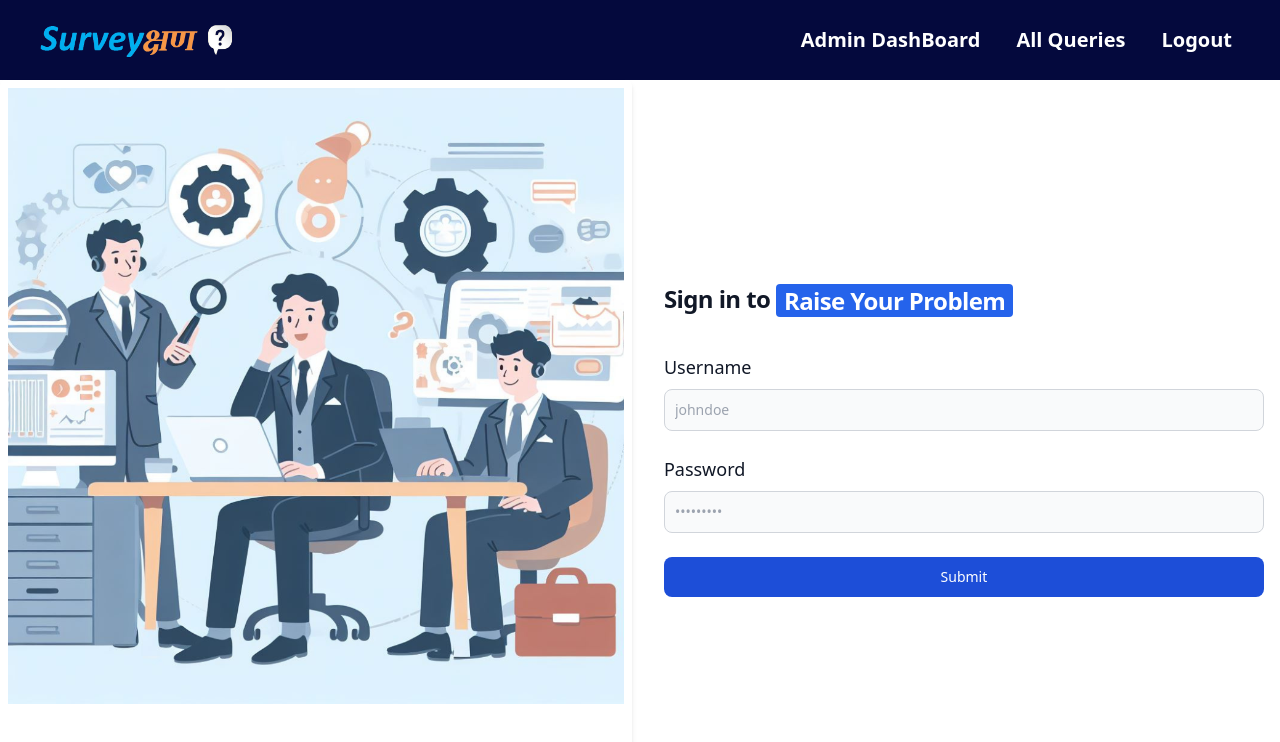
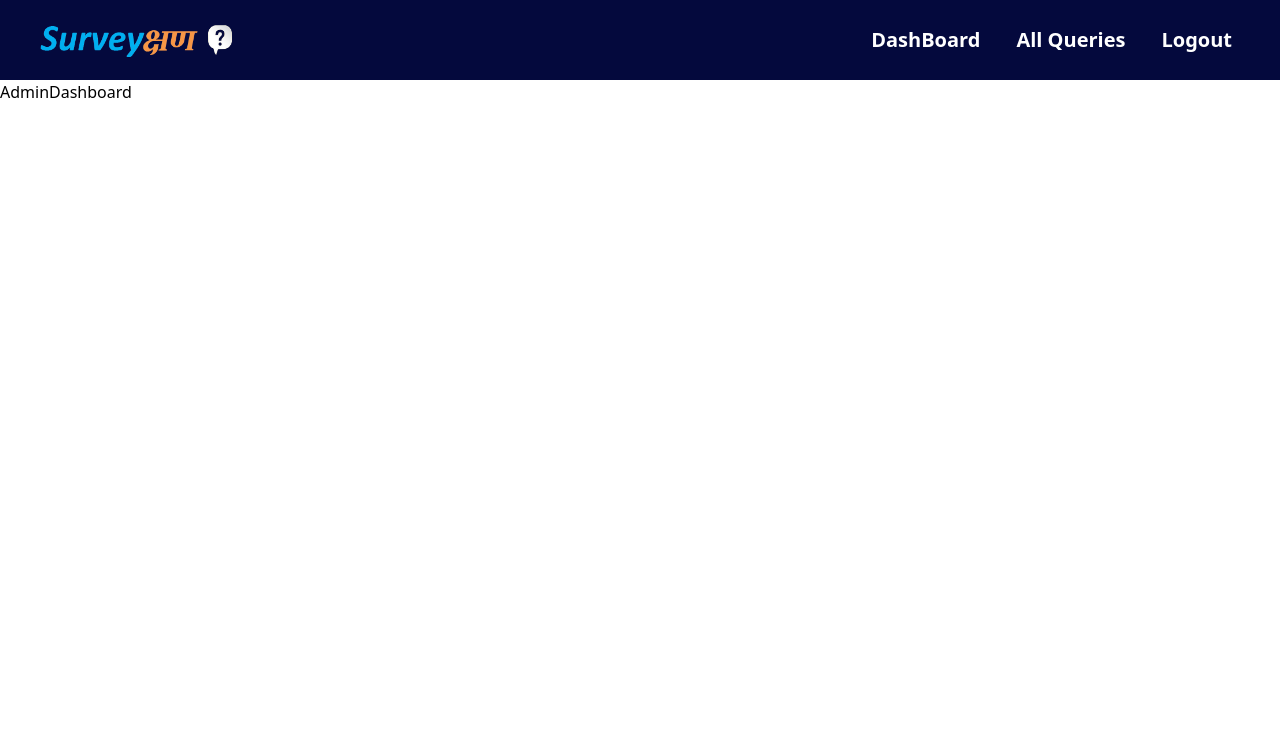
Before and after one commit to Envirozone/crm-surveykshan-frontend, a React (Vite) app: page / in a window 1280 px wide. Shown: the top 742 px of the page. Built offline with nearby package versions, Linux system fonts and the light colour scheme; sample sign-in values are in the browser's storage.

Commit message:
Dashboard Routing done for Admin & User

```diff
--- a/src/App.jsx
+++ b/src/App.jsx
@@ -1,5 +1,5 @@
 import "./App.css";
-import DashBoard from "./page/DashBoard";
+import DashBoard from "./page/UserDashBoard";
 import LoginPage from "./page/LoginPage";
 import { Route, Routes } from "react-router-dom";
 import Queries from "./page/Queries";
@@ -8,27 +8,39 @@ import RequireAuth from "./helper/RequireAuth";
 import AdminDashboard from "./page/AdminDashboard";
 import Denied from "./page/Denied";
 import PageNotFound from "./page/PageNotFound";
+import UserDashBoard from "./page/UserDashBoard";
 
 function App() {
+  let isUserLoggedIn = localStorage.getItem("isLoggedIn");
+  let userRole = localStorage.getItem("role");
   return (
     <>
       <Routes>
-        <Route path="/" element={<LoginPage />}></Route>
+        {(isUserLoggedIn === "true" && userRole === "client") ||
+        userRole === "admin" ? (
+          <Route
+            path="/"
+            element={
+              userRole === "admin" ? <AdminDashboard /> : <UserDashBoard />
+            }
+          />
+        ) : (
+          <Route path="/" element={<LoginPage />} />
+        )}
         <Route path="/denied" element={<Denied />}></Route>
         <Route path="*" element={<PageNotFound />}></Route>
 
         <Route element={<RequireAuth allowRole={["client"]} />}>
-          <Route path="/user/dashboard" element={<DashBoard />}></Route>
           <Route path="/queries" element={<Queries />}></Route>
           <Route path="/addQuery" element={<AddQuery />}></Route>
         </Route>
         <Route element={<RequireAuth allowRole={["admin"]} />}>
-          <Route path="/admin/dashboard" element={<AdminDashboard />}></Route>
           <Route path="/all-queries" element={<Queries />}></Route>
         </Route>
-        <Route element={<RequireAuth allowRole={["client", "admin"]} />}>
+        {/* Example to add route for both user and admin in future  */}
+        {/* <Route element={<RequireAuth allowRole={["client", "admin"]} />}>
           <Route path="/contact-us" element={<DashBoard />}></Route>
-        </Route>
+        </Route> */}
       </Routes>
     </>
   );
--- a/src/component/Navbar.jsx
+++ b/src/component/Navbar.jsx
@@ -13,6 +13,7 @@ function Navbar() {
 
   async function logout() {
     await dispatch({ type: "LOGOUT" });
+    window.location.reload(true);
     toast.success("User SuccessFully Logout");
     navigate("/");
   }
@@ -31,11 +32,18 @@ function Navbar() {
       </div>
       <div>
         <ul className="flex items-center justify-center text-white gap-5 pl-5 font-bold text-xl">
+          {(isUserLoggedIn == "true" && userRole == "admin") ||
+          userRole == "client" ? (
+            <>
+              <li className="hover:bg-white hover:text-blue-600 cursor-pointer p-2 rounded">
+                <Link to="/">DashBoard</Link>
+              </li>
+            </>
+          ) : (
+            <></>
+          )}
           {isUserLoggedIn == "true" && userRole == "client" ? (
             <>
-              <li className="hover:bg-white hover:text-blue-600 cursor-pointer p-2 rounded">
-                <Link to="/user/dashboard">DashBoard</Link>
-              </li>
               <li className="hover:bg-white hover:text-blue-600 cursor-pointer p-2 rounded">
                 <Link to="/queries">Queries</Link>
               </li>
@@ -48,9 +56,6 @@ function Navbar() {
           )}
           {isUserLoggedIn == "true" && userRole == "admin" ? (
             <>
-              <li className="hover:bg-white hover:text-blue-600 cursor-pointer p-2 rounded">
-                <Link to="/admin/dashboard">Admin DashBoard</Link>
-              </li>
               <li className="hover:bg-white hover:text-blue-600 cursor-pointer p-2 rounded">
                 <Link to="/all-queries">All Queries</Link>
               </li>
--- a/src/helper/RequireAuth.jsx
+++ b/src/helper/RequireAuth.jsx
@@ -11,7 +11,7 @@ function RequireAuth({ allowRole }) {
       ) : isUserLoggedIn ? (
         <Navigate to="/denied" />
       ) : (
-        <Navigate to="/login" />
+        <Navigate to="/" />
       )}
     </div>
   );
--- a/src/page/LoginPage.jsx
+++ b/src/page/LoginPage.jsx
@@ -16,11 +16,10 @@ function LoginPage() {
   async function handleForm(e) {
     e.preventDefault();
     const response = await dispatch(login({ username, password }));
-    if (response?.payload?.user?.usertype === "client") {
-      navigate("/user/dashboard");
-    }
-    if (response?.payload?.user?.usertype === "admin") {
-      navigate("/admin/dashboard");
+    window.location.reload(true);
+    if (response?.payload?.success === true) {
+      console.log(response?.payload?.success);
+      navigate("/");
     }
   }
 
--- a/src/page/DashBoard.jsx
+++ b/src/page/UserDashBoard.jsx
@@ -1,7 +1,7 @@
 import axios from "axios";
 import React, { useEffect, useState } from "react";
 
-function DashBoard() {
+function UserDashBoard() {
   const data = localStorage.getItem("data");
   const objData = JSON.parse(data);
   const [statusData, setStatusData] = useState({});
@@ -25,15 +25,15 @@ function DashBoard() {
     <div>
       <div>
         <div className="mt-16 flex justify-center items-center gap-16">
-          <div className="h-48 w-48 bg-blue-400 rounded-lg shadow-lg shadow-black hover:shadow-md hover:shadow-black">
+          <div className="h-48 w-48 bg-blue-400 rounded-lg shadow-md shadow-black hover:shadow-lg hover:shadow-black">
             <h1>Pending Ticket</h1>
             <h2>{statusData.pendingTicketsCounts}</h2>
           </div>
-          <div className="h-60 w-48 bg-blue-400 rounded-lg shadow-lg shadow-black hover:shadow-md hover:shadow-black">
+          <div className="h-60 w-48 bg-blue-400 rounded-lg shadow-md shadow-black hover:shadow-lg hover:shadow-black">
             <h1>Completed Ticket</h1>
             <h2>{statusData.resolvedTicketsCounts}</h2>
           </div>
-          <div className="h-48 w-48 bg-blue-400 rounded-lg shadow-lg shadow-black hover:shadow-md hover:shadow-black">
+          <div className="h-48 w-48 bg-blue-400 rounded-lg shadow-md shadow-black hover:shadow-lg hover:shadow-black">
             <h1>In Progress Ticket</h1>
             <h2>{statusData.inProgressTicketsCounts}</h2>
           </div>
@@ -54,4 +54,4 @@ function DashBoard() {
   );
 }
 
-export default DashBoard;
+export default UserDashBoard;
```
